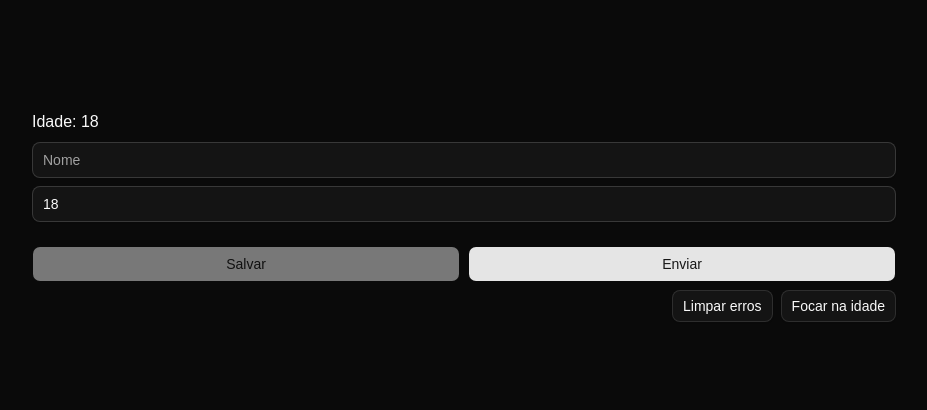
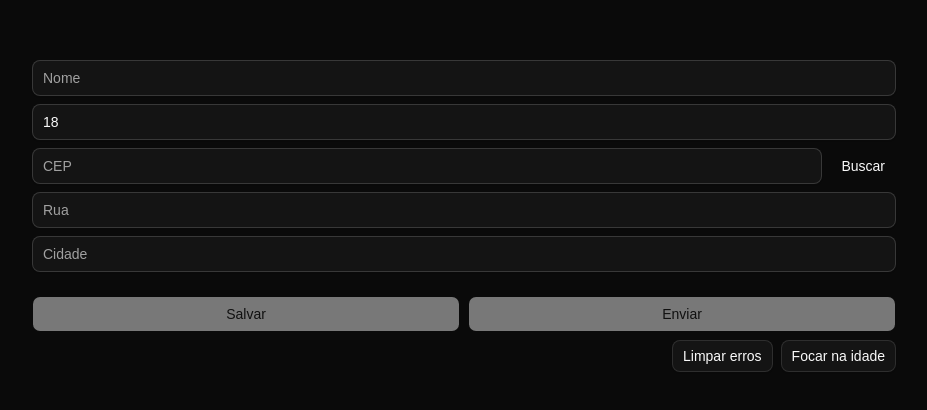
Before and after one commit to andersonkaiti/react-hook-form-course, a React (Vite) app: page / in a window 1280 px wide. Shown: the part 184-594 px from the top of the page, without its empty margins (176-1103 px from the left). Built offline with nearby package versions, Linux system fonts and the light colour scheme.

Commit message:
:sparkles: feat(form): get and set values with getValues and setValue

```diff
--- a/src/app.tsx
+++ b/src/app.tsx
@@ -7,6 +7,9 @@ import { useForm } from 'react-hook-form'
 interface IFormData {
   name: string
   age: number
+  zipcode: string
+  street: string
+  city: string
 }
 
 export function App() {
@@ -17,7 +20,8 @@ export function App() {
     clearErrors,
     reset,
     setFocus,
-    watch,
+    getValues,
+    setValue,
   } = useForm<IFormData>({
     defaultValues: {
       name: '',
@@ -33,11 +37,15 @@ export function App() {
     console.log({ data })
   })
 
-  // Assiste a alguma alteração em algum campo do formulário (o RHF cria um
-  // observable por baixo dos panos e o componente escuta ele) e retorna um
-  // valor reativo.
-  // const [age, name] = watch(['age', 'name'])
-  const age = watch('age')
+  async function handleSearchZipCode() {
+    const zipcode = getValues('zipcode')
+
+    const response = await fetch(`https://viacep.com.br/ws/${zipcode}/json/`)
+    const data = await response.json()
+
+    setValue('street', data.logradouro)
+    setValue('city', data.localidade)
+  }
 
   console.log('rendered')
 
@@ -47,8 +55,6 @@ export function App() {
         onSubmit={handleSubmit}
         className="mx-auto flex w-full max-w-4xl flex-col gap-2 p-4"
       >
-        <h1>Idade: {age}</h1>
-
         <div>
           <Input
             placeholder="Nome"
@@ -85,6 +91,52 @@ export function App() {
           <ErrorMessage
             errors={formState.errors}
             name="age"
+            render={(error) => (
+              <small className="block text-red-400">{error.message}</small>
+            )}
+          />
+        </div>
+
+        <div>
+          <div className="flex gap-2">
+            <Input
+              placeholder="CEP"
+              className="flex-1"
+              {...register('zipcode')}
+            />
+
+            <Button type="button" onClick={handleSearchZipCode} variant="ghost">
+              Buscar
+            </Button>
+          </div>
+
+          <ErrorMessage
+            errors={formState.errors}
+            name="zipcode"
+            render={(error) => (
+              <small className="block text-red-400">{error.message}</small>
+            )}
+          />
+        </div>
+
+        <div>
+          <Input placeholder="Rua" {...register('street')} />
+
+          <ErrorMessage
+            errors={formState.errors}
+            name="street"
+            render={(error) => (
+              <small className="block text-red-400">{error.message}</small>
+            )}
+          />
+        </div>
+
+        <div>
+          <Input placeholder="Cidade" {...register('city')} />
+
+          <ErrorMessage
+            errors={formState.errors}
+            name="city"
             render={(error) => (
               <small className="block text-red-400">{error.message}</small>
             )}
```
